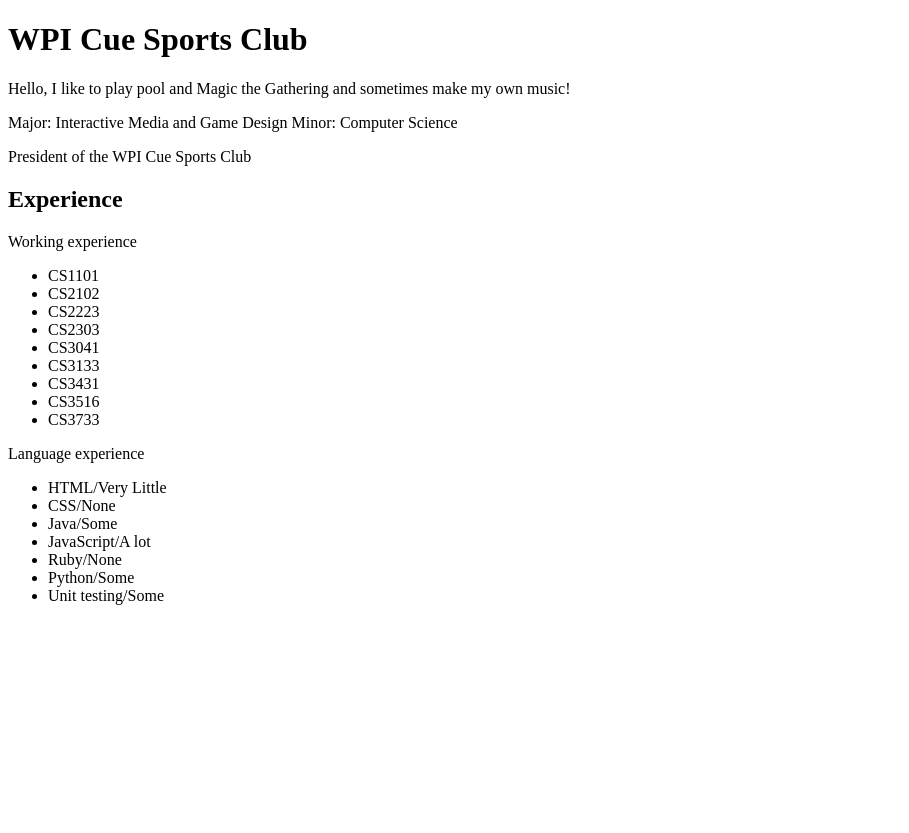
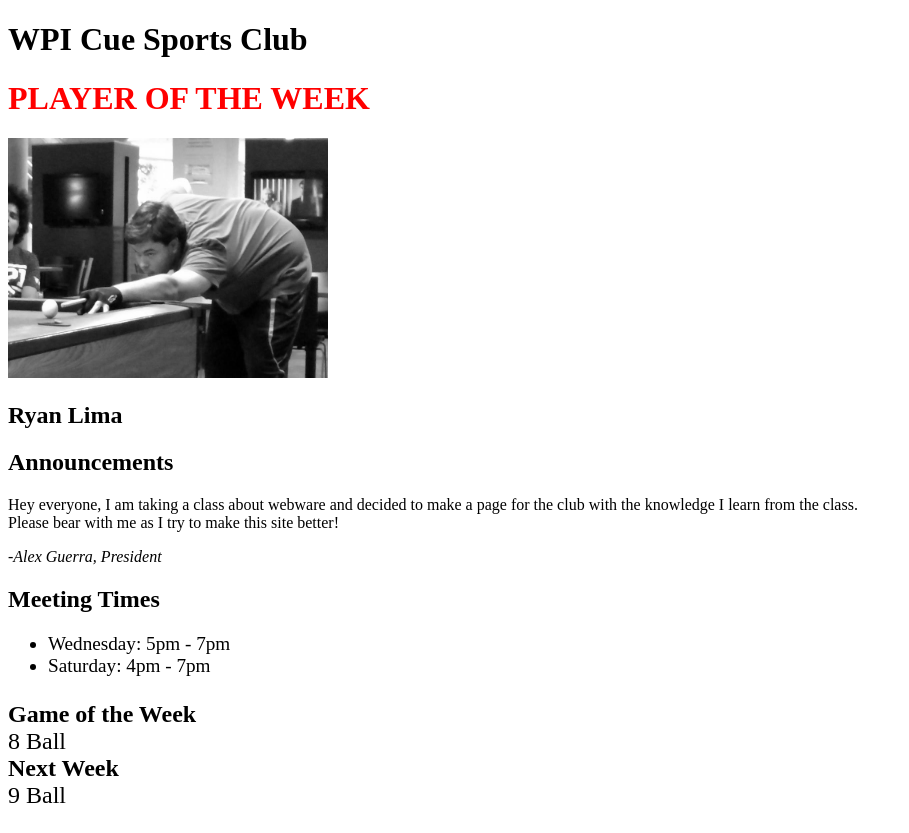
Before and after one commit to 14SilverX/CSCWebsite, a website: page index.html in a window 1280 px wide. Shown: the whole page, without its empty margins (0-909 px from the left). Before the commit the page ends 800 px from the top, so only its background shows below. Drawn offline with Linux system fonts and the light colour scheme.

Commit message:
Full edit of sections and added images for player of the week

```diff
--- a/index.html
+++ b/index.html
@@ -6,44 +6,24 @@
   </head>
   <body>
     <h1>WPI Cue Sports Club</h1>
-    <p>
-      Hello, I like to play pool and Magic the Gathering and sometimes make my own music!
-    </p>
-    <p>
-      Major: Interactive Media and Game Design
-      Minor: Computer Science
-    </p>
-    <p>
-      President of the WPI Cue Sports Club
-    </p>
 
-    <h2>Experience</h2>
-    <p>
-      Working experience
-    </p>
+    <h1 style="color:red">PLAYER OF THE WEEK</h1>
+    <img src="Images/PlayerOfTheWeek/RyanLimaPOTW.jpg" alt="Harsh Rana" width="320" height="240">
+    <h2>Ryan Lima</h2>
+
+    <h2>Announcements</h2>
+    <p>Hey everyone, I am taking a class about webware and decided to make a page for the club with the knowledge I learn from the class. <br>Please bear with me as I try to make this site better!</p>
+    <i>-Alex Guerra, President</i>
+
+    <h2>Meeting Times</h2>
     <ul>
-      <li>CS1101</li>
-      <li>CS2102</li>
-      <li>CS2223</li>
-      <li>CS2303</li>
-      <li>CS3041</li>
-      <li>CS3133</li>
-      <li>CS3431</li>
-      <li>CS3516</li>
-      <li>CS3733</li>
+    	<li style="font-size: 120%">Wednesday: 5pm - 7pm</li>
+    	<li style="font-size: 120%">Saturday: 4pm - 7pm</li>
     </ul>
 
-    <p>
-      Language experience
-    </p>
-    <ul>
-      <li>HTML/Very Little</li>
-      <li>CSS/None</li>
-      <li>Java/Some</li>
-      <li>JavaScript/A lot</li>
-      <li>Ruby/None</li>
-      <li>Python/Some</li>
-      <li>Unit testing/Some</li>
-    </ul>
+    <p style="font-size: 150%"><b>Game of the Week</b>
+    <br style="font-size: 120%">8 Ball
+    <br><b>Next Week</b>
+    <br style="font-size: 120%">9 Ball</p>
   </body>
 </html>
```
Also changed, not shown: Images/PlayerOfTheWeek/RyanLimaPOTW.jpg (added), 1 other file.
